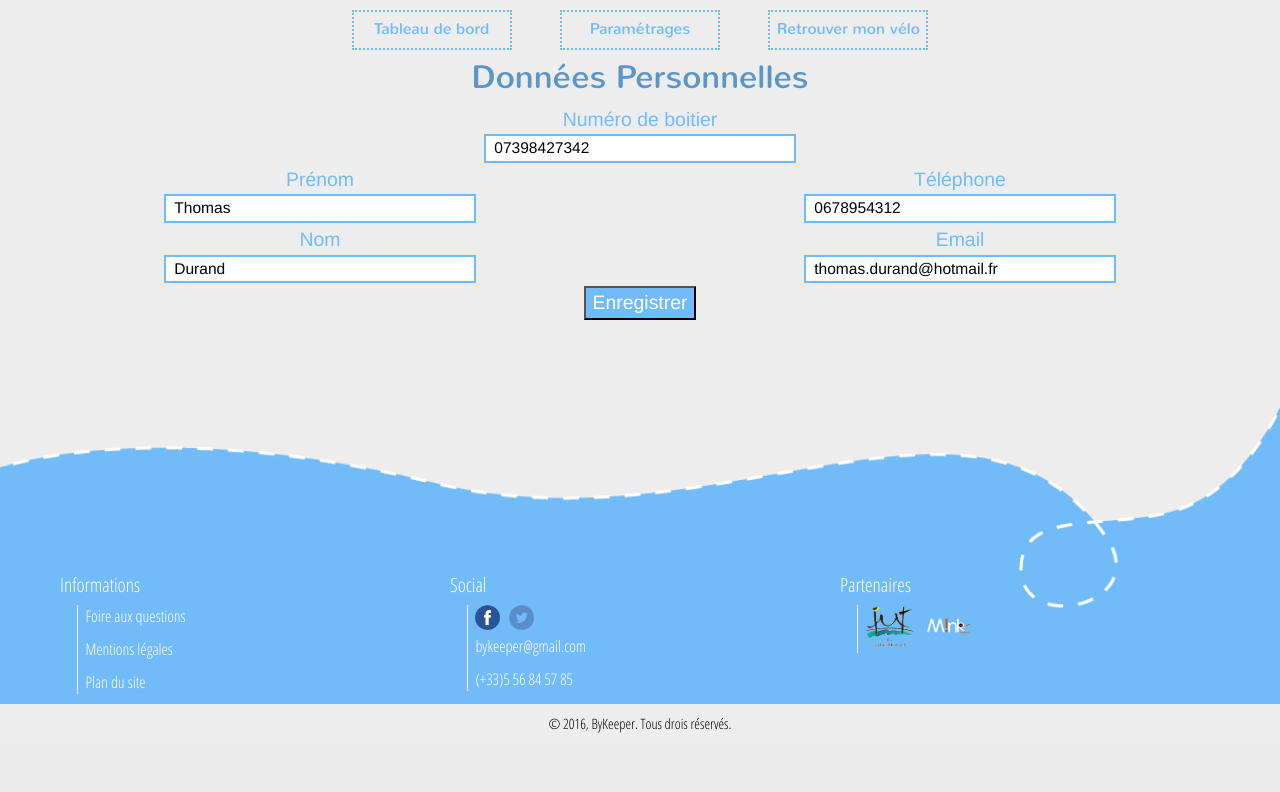
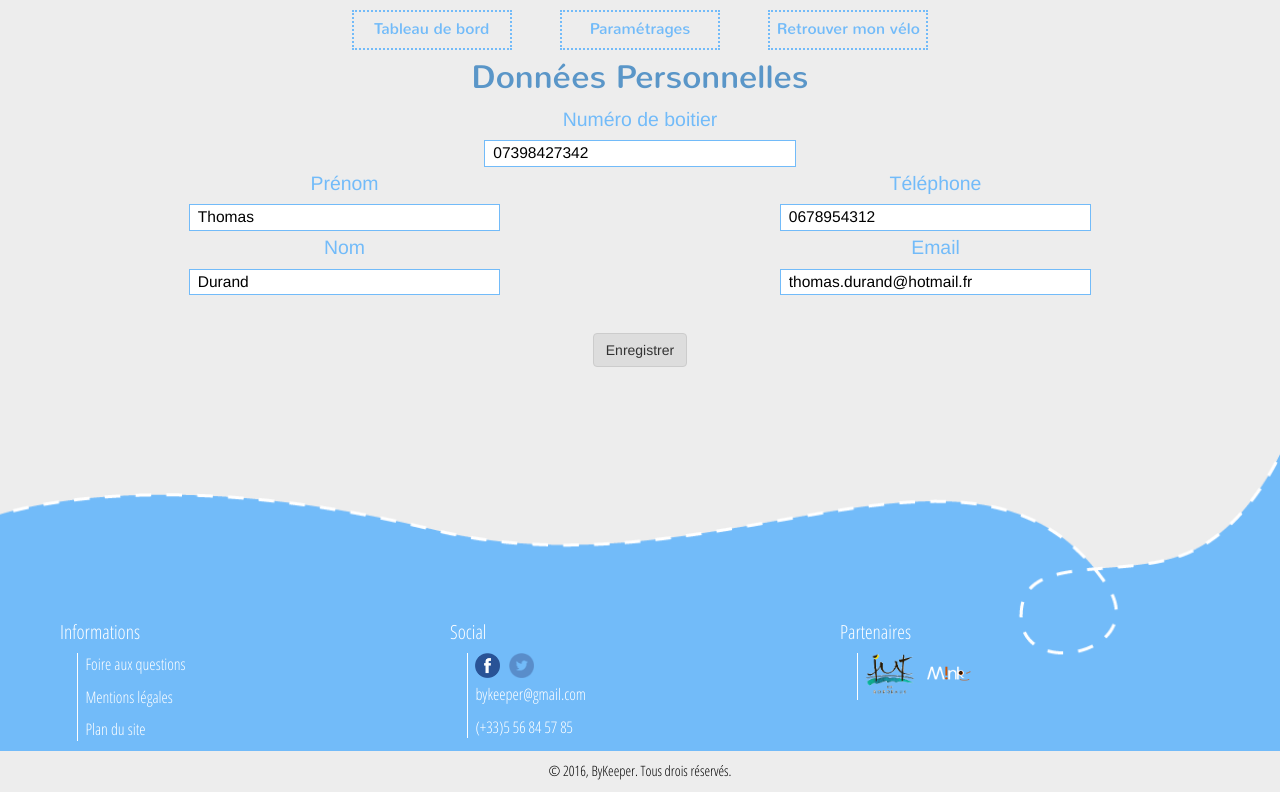
Before and after one commit to justinevacher/bykeeper, a PHP site: page /donnees-perso.html in a window 1280 px wide. Shown: the part 115-907 px from the top of the page. Before the commit the page ends 848 px from the top, so only its background shows below. Run offline with PHP 8.4, Linux system fonts and the light colour scheme; some libraries are stand-ins or nearby versions.

Commit message:
petites modifications design sur donnees persos

```diff
--- a/css/donnees-perso.css
+++ b/css/donnees-perso.css
@@ -6,19 +6,26 @@ form{
 	text-align: center;
 }
 
-input[type=text]{
+input{
   width: 15em;
   padding-left: 0.5em;
   margin-bottom: 0.2em;
-  border: 2px solid #72bbf9;
+  border: 1px solid #72bbf9;
   font-size: 0.8em;
   text-align : left;
 	color : black;
 }
+.btn-default{
+  margin-top:3%;
+  background: #ddd;
+}
 
-input[type=submit]{
-	background-color: #72bbf9;
-	color : white;
+.btn-default:hover{
+  background: #72BBF9;
+}
+
+label{
+  font-weight: 500;
 }
 
 
@@ -27,7 +34,7 @@ input[type=submit]{
 /* - - - - - - - - - - - - - - - - - - - - - - - - - - - - - - -*/
 
 @media screen and (min-width:992px){
-	input[type=text]{
+	input{
 		width: 20em;
 	}
 
--- a/donnees-perso.html
+++ b/donnees-perso.html
@@ -70,35 +70,29 @@
 		</div>
 	</header>
 
-	<h1>Données Personnelles</h1>
 
-	<div class="row">
-		<section class="col-xs-12 col-sm-12 col-md-12  col-lg-12">
 
-		 <form action="#">
-		 	<center>
-				Numéro de boitier<br>
+	<main>
+		<h1>Données Personnelles</h1>
+		<form action="#" class="row">
+				<label for="numBoitier">Numéro de boitier</label><br>
 				<input type="text" name="numBoitier" value="07398427342"><br>
-			</center>
-			<div class="col-xs-12 col-sm-12 col-md-12 col-lg-6" >
-				Prénom<br>
+
+			<div class="col-xs-12 col-sm-12 col-md-6 col-lg-6" >
+				<label for="prenom">Prénom</label><br>
 				<input type="text" name="prenom" value="Thomas"><br>
-			 	Nom<br>
+			 	<label for="nom">Nom</label><br>
 				<input type="text" name="nom" value="Durand"><br>
 			</div>
-			<div class="col-xs-12 col-sm-12 col-md-12 col-lg-6">
-				Téléphone<br>
-				<input type="text" name="telephone" value="0678954312"><br>
-				Email<br>
-				<input type="text" name="email" value="thomas.durand@hotmail.fr"><br>
+			<div class="col-xs-12 col-sm-12 col-md-6 col-lg-6">
+				<label for="telephone">Téléphone</label><br>
+				<input type="tel" name="telephone" value="0678954312"><br>
+				<label for="Email">Email</label><br>
+				<input type="email" name="email" value="thomas.durand@hotmail.fr"><br>
 			</div>
-			<div class="col-xs-4 col-xs-offset-4 col-sm-4 col-sm-offset-4 col-md-4 col-md-offset-4 col-lg-4 col-lg-offset-4" >
-				<input type="submit" value="Enregistrer">
-			</div>
+			<button class="btn btn-default">Enregistrer</button>
 		 </form>
-		</section>
-
-	</div>
+	</main>
 
     <footer>
         <div></div><!-- image avant footer -->
```
